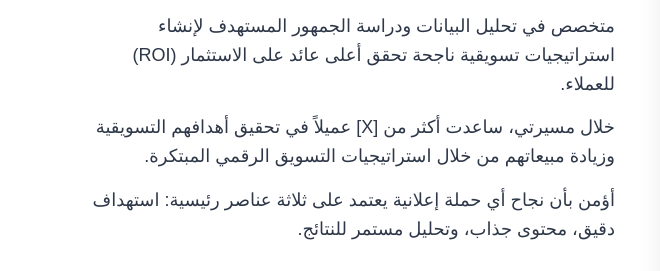
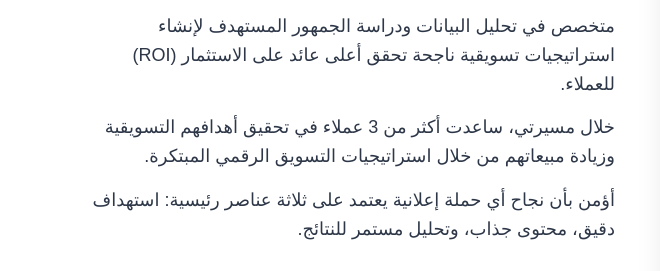
Before and after one commit to islama3/protfolieo, a plain HTML site: page index.html in a window 1280 px wide. Shown: the part 1169-1440 px from the top of the page, 0-660 px from the left. Drawn offline with Linux system fonts and the light colour scheme.

Commit message:
Update index.html

```diff
--- a/index.html
+++ b/index.html
@@ -391,7 +391,7 @@
                     <h3>خبير تسويق إلكتروني</h3>
                     <p>أنا إسلام أيمن، مسوق إلكتروني محترف مع أكثر من 1 سنه من الخبرة في إدارة الحملات الإعلانية على منصات السوشيال ميديا مثل فيسبوك، إنستغرام، تيك توك، لينكدإن، وتويتر.</p>
                     <p>متخصص في تحليل البيانات ودراسة الجمهور المستهدف لإنشاء استراتيجيات تسويقية ناجحة تحقق أعلى عائد على الاستثمار (ROI) للعملاء.</p>
-                    <p>خلال مسيرتي، ساعدت أكثر من [X] عميلاً في تحقيق أهدافهم التسويقية وزيادة مبيعاتهم من خلال استراتيجيات التسويق الرقمي المبتكرة.</p>
+                    <p>خلال مسيرتي، ساعدت أكثر من 3 عملاء في تحقيق أهدافهم التسويقية وزيادة مبيعاتهم من خلال استراتيجيات التسويق الرقمي المبتكرة.</p>
                     <p>أؤمن بأن نجاح أي حملة إعلانية يعتمد على ثلاثة عناصر رئيسية: استهداف دقيق، محتوى جذاب، وتحليل مستمر للنتائج.</p>
                 </div>
             </div>
```
